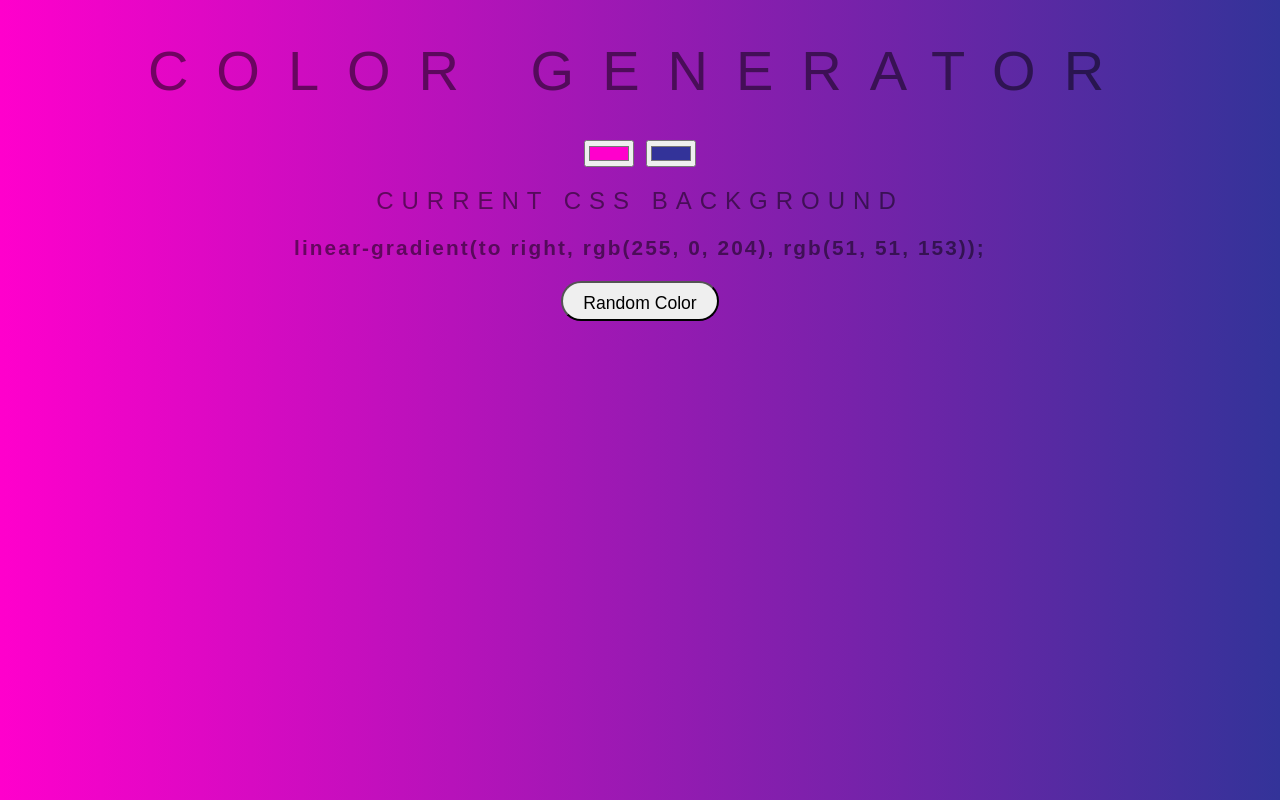
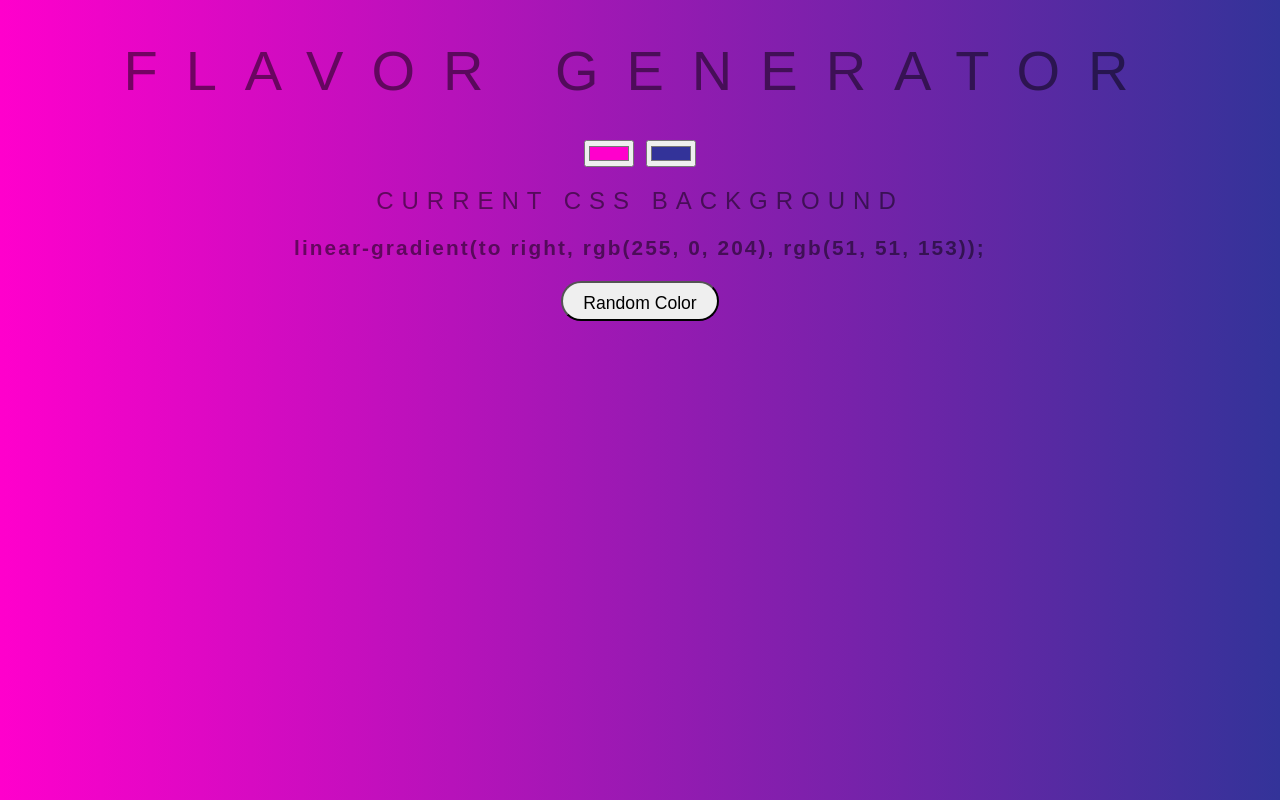
Before and after one commit to TekniqueJoseph/background-generator, a plain HTML site: page index.html in a window 1280 px wide. Drawn offline with Linux system fonts and the light colour scheme; a web font is replaced by a local one.

Commit message:
Added Some Flavor

```diff
--- a/index.html
+++ b/index.html
@@ -14,7 +14,7 @@
 <body>
 
 	<body id="gradient">
-		<h1>Color Generator</h1>
+		<h1>Flavor Generator</h1>
 		<input class="color1" type="color" name="color1" value="#ff00cc">
 		<input class="color2" type="color" name="color2" value="#333399">
 		<h2>Current CSS Background</h2>
```
